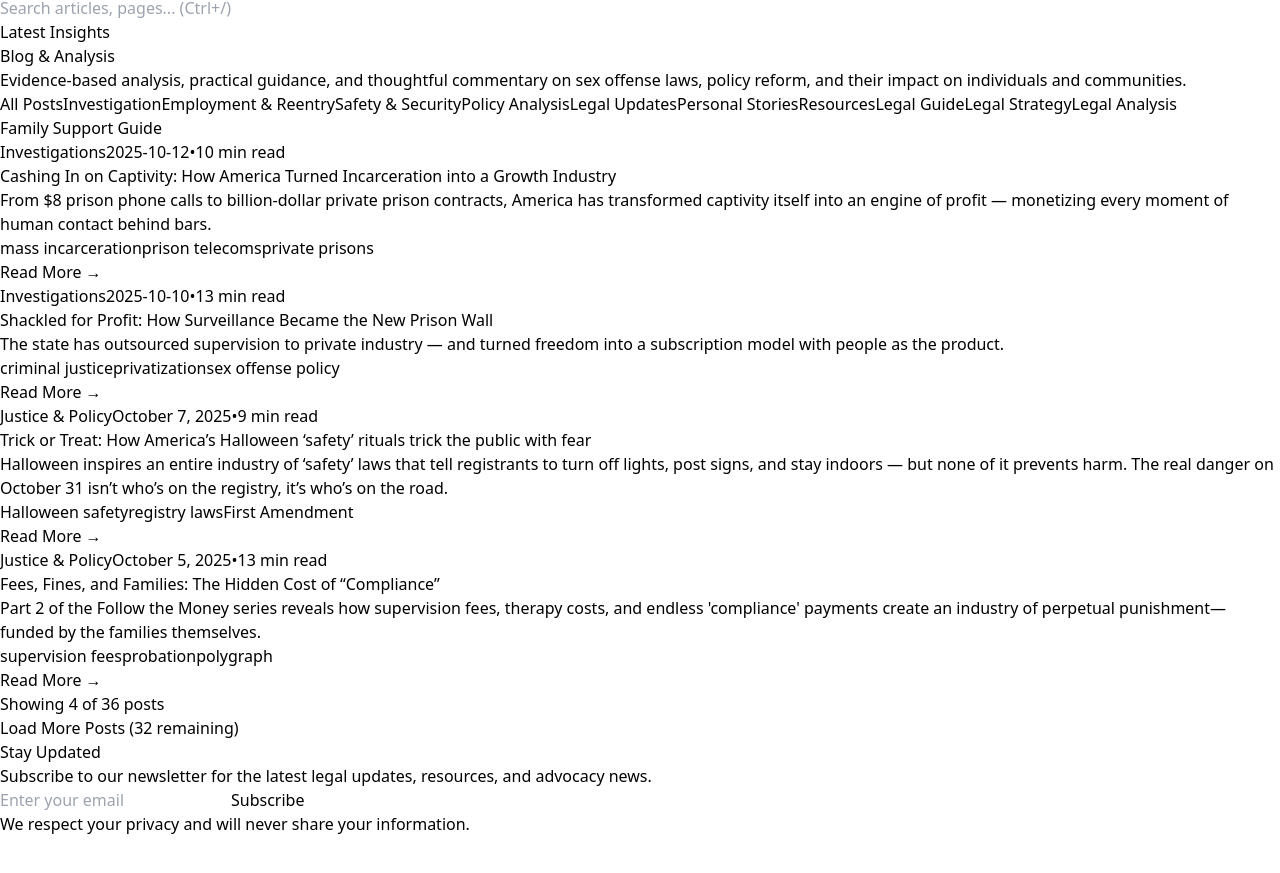
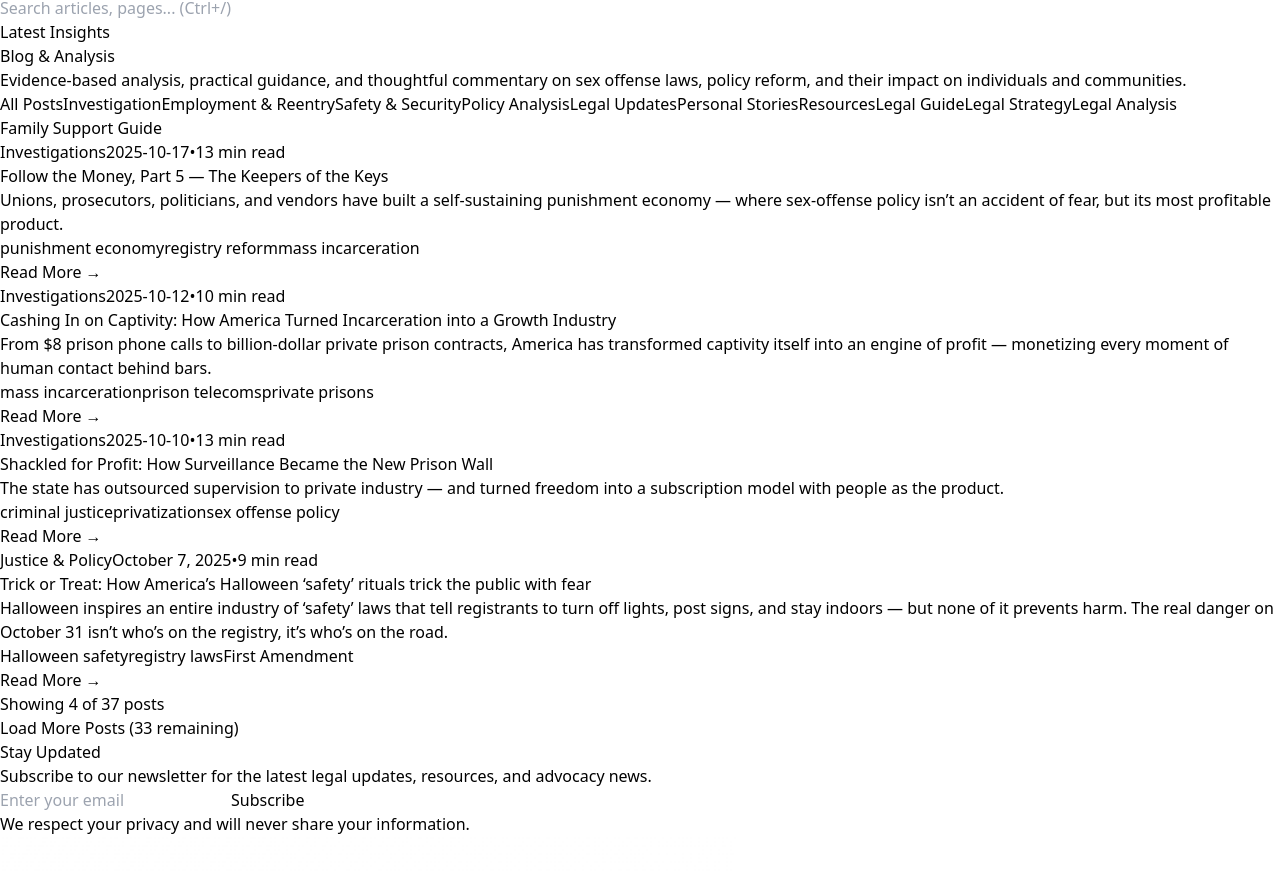
Before and after one commit to projectsolarrecon/Solar, a React (Vite) app: page /blog in a window 1280 px wide. Shown: the part 3036-3909 px from the top of the page. Built offline with nearby package versions, Linux system fonts and the light colour scheme.

Commit message:
Update blogPosts.ts

```diff
--- a/src/data/blogPosts.ts
+++ b/src/data/blogPosts.ts
@@ -12,6 +12,18 @@ export interface BlogPost {
 
 export const allBlogPosts: BlogPost[] = [
   // Insert this object at the TOP of the exported array (newest-first):
+{
+  id: "follow-the-money-part-5",
+  title: "Follow the Money, Part 5 — The Keepers of the Keys",
+  excerpt:
+    "Unions, prosecutors, politicians, and vendors have built a self-sustaining punishment economy — where sex-offense policy isn’t an accident of fear, but its most profitable product.",
+  author: "SOLAR Project",
+  date: "2025-10-17",
+  readTime: "13 min read",
+  category: "Investigations",
+  tags: ["punishment economy", "registry reform", "mass incarceration", "private prisons", "political incentives"],
+  path: "/blog/follow-the-money-part-5",
+},
 {
   id: "follow-the-money-part-4",
   title: "Cashing In on Captivity: How America Turned Incarceration into a Growth Industry",
```
